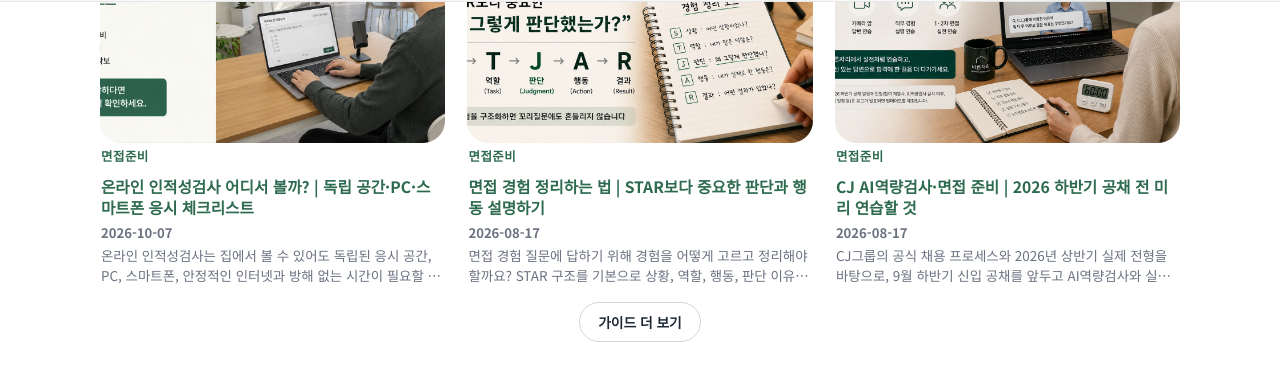
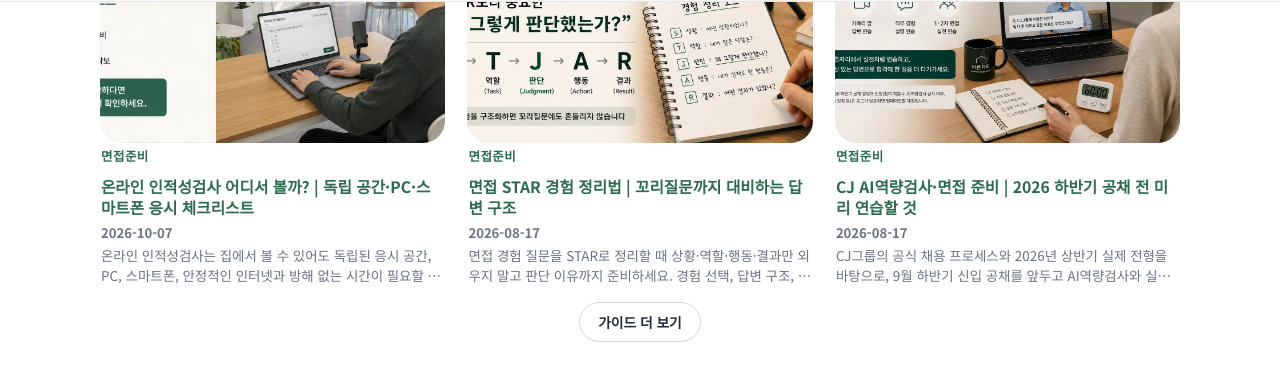
Before and after one commit to bareunspace/blog, a Jekyll site: the page built from index.html, in a window 1280 px wide and 900 px high, scrolled down 3112 px. Shown: the part 85-457 px from the top of the window. Built offline with Jekyll 4.4.1, drawn with Linux system fonts in a browser that asks for light colours.

Commit message:
Fine-tune interview STAR experience guide

```diff
--- a/_posts/2026-08-17-interview-experience-star-guide.md
+++ b/_posts/2026-08-17-interview-experience-star-guide.md
@@ -1,7 +1,7 @@
 ---
 layout: default
-title: 면접 경험 정리하는 법 | STAR보다 중요한 판단과 행동 설명하기
-description: 면접 경험 질문에 답하기 위해 경험을 어떻게 고르고 정리해야 할까요? STAR 구조를 기본으로 상황, 역할, 행동, 판단 이유, 결과와 배운 점을 말할 수 있도록 정리하는 방법을 안내합니다.
+title: 면접 STAR 경험 정리법 | 꼬리질문까지 대비하는 답변 구조
+description: 면접 경험 질문을 STAR로 정리할 때 상황·역할·행동·결과만 외우지 말고 판단 이유까지 준비하세요. 경험 선택, 답변 구조, 꼬리질문, 60~90초 말하기 연습까지 정리했습니다.
 category: 면접준비
 keywords: 면접경험정리,면접STAR,STAR면접,면접경험질문,면접답변구조,면접꼬리질문,면접준비,면접연습
 tags:
@@ -24,12 +24,12 @@
   <section id="home">
     <div class="section-inner">
       <p class="section-label">Interview Experience Guide</p>
-      <h1 class="section-title">면접 경험 정리하는 법</h1>
-      <p class="hero-subtitle">STAR를 외우기보다, 내가 왜 그렇게 행동했는지 설명할 수 있게 준비하세요.</p>
-      <p class="section-desc">면접에서 프로젝트, 갈등, 실패, 협업 경험을 묻는 이유는 사건의 줄거리만 듣기 위해서가 아닙니다. 그 상황에서 지원자가 무엇을 맡았고, 무엇을 판단했고, 실제로 어떻게 행동했는지를 확인하려는 질문에 가깝습니다. 그래서 경험 정리는 문장을 외우는 작업보다 내 선택의 이유를 다시 꺼내 말할 수 있게 만드는 작업이 중요합니다.</p>
+      <h1 class="section-title">면접 STAR 경험 정리법</h1>
+      <p class="hero-subtitle">STAR를 외우기보다, “왜 그렇게 판단했는가”까지 설명할 수 있게 준비하세요.</p>
+      <p class="section-desc">면접에서 프로젝트, 갈등, 실패, 협업 경험을 묻는 이유는 사건의 줄거리만 듣기 위해서가 아닙니다. 그 상황에서 지원자가 무엇을 맡았고, 무엇을 판단했고, 실제로 어떻게 행동했는지를 확인하려는 질문에 가깝습니다. 그래서 경험 정리는 문장을 외우는 작업보다 <strong>내 선택의 이유를 다시 꺼내 말할 수 있게 만드는 작업</strong>이 중요합니다.</p>
       <div class="hero-btns">
-        <a href="#five-parts" class="btn-primary">경험 정리 순서 보기</a>
-        <a href="/posts/interview-answer-practice/" class="btn-outline">답변 연습법 보기</a>
+        <a href="#five-parts" class="btn-primary">STAR+판단 구조 보기</a>
+        <a href="#template" class="btn-outline">바로 쓰는 정리 템플릿</a>
       </div>
     </div>
   </section>
@@ -64,13 +64,27 @@
   <section id="five-parts">
     <div class="section-inner">
       <h2 class="section-title">STAR 4칸에 ‘판단 이유’를 하나 더 넣어 정리해보세요</h2>
-      <p class="section-desc">STAR는 경험을 빠뜨리지 않고 정리하는 유용한 틀입니다. 다만 실제 면접에서는 Action만큼 “왜 그렇게 했나요?”가 중요합니다. 바른자리에서는 아래 다섯 질문에 답할 수 있도록 경험을 정리하는 방식을 권합니다.</p>
+      <p class="section-desc">STAR는 경험을 빠뜨리지 않고 정리하는 유용한 틀입니다. 다만 실제 면접에서는 Action만큼 “왜 그렇게 했나요?”가 중요합니다. 아래 다섯 질문에 답할 수 있도록 경험을 정리하면 꼬리질문에도 훨씬 자연스럽게 이어갈 수 있습니다.</p>
       <div class="about-principle-grid">
         <article class="about-principle-item" data-step="01"><h3>Situation · 어떤 상황이었나</h3><p>배경 설명은 짧게 합니다. 언제, 어떤 목표나 문제가 있었는지만 면접관이 이해할 정도로 정리합니다.</p></article>
         <article class="about-principle-item" data-step="02"><h3>Task · 내 역할은 무엇이었나</h3><p>팀의 목표와 내 책임을 분리합니다. “저희가”만 반복하면 본인의 기여를 확인하기 어렵습니다.</p></article>
         <article class="about-principle-item" data-step="03"><h3>Judgment · 왜 그 방법을 골랐나</h3><p>가능했던 선택지와 당시 고려한 기준을 떠올립니다. 이 부분이 꼬리질문 대응의 핵심 재료가 됩니다.</p></article>
         <article class="about-principle-item" data-step="04"><h3>Action · 실제로 무엇을 했나</h3><p>회의했다, 노력했다 같은 표현보다 조사했다, 제안했다, 우선순위를 바꿨다처럼 본인의 행동이 보이는 동사를 사용합니다.</p></article>
         <article class="about-principle-item" data-step="05"><h3>Result · 무엇이 달라졌나</h3><p>성과뿐 아니라 실패했다면 무엇을 확인했고 이후 행동이 어떻게 달라졌는지까지 정리합니다.</p></article>
+      </div>
+    </div>
+  </section>
+
+  <section id="template" class="guide-summary-section">
+    <div class="section-inner">
+      <h2 class="section-title">바로 써볼 수 있는 경험 정리 템플릿</h2>
+      <p class="section-desc">문장을 길게 쓰기보다 아래 다섯 줄을 먼저 채운 뒤, 노트를 덮고 말해보세요.</p>
+      <div class="about-highlight-grid">
+        <article class="about-highlight-card"><h3>1. 상황</h3><p>“당시 ○○한 목표/문제가 있었습니다.”</p></article>
+        <article class="about-highlight-card"><h3>2. 역할</h3><p>“그중 제가 맡은 역할은 ○○였습니다.”</p></article>
+        <article class="about-highlight-card"><h3>3. 판단</h3><p>“○○라고 판단해 이 방법을 선택했습니다.”</p></article>
+        <article class="about-highlight-card"><h3>4. 행동</h3><p>“그래서 직접 ○○하고, ○○를 바꿨습니다.”</p></article>
+        <article class="about-highlight-card"><h3>5. 결과</h3><p>“그 결과 ○○가 달라졌고, 이후에는 ○○하게 됐습니다.”</p></article>
       </div>
     </div>
   </section>
@@ -100,7 +114,18 @@
       </div>
       <div class="hero-btns">
         <a href="/posts/interview-answer-practice/" class="btn-primary">60분 면접 답변 연습법</a>
-        <a href="/ai-interview/" class="btn-outline">AI 모의면접 데모</a>
+        <a href="/posts/1-minute-self-introduction-guide/" class="btn-outline">1분 자기소개 가이드</a>
+      </div>
+    </div>
+  </section>
+
+  <section id="faq" class="guide-summary-section">
+    <div class="section-inner">
+      <h2 class="section-title">면접 STAR 경험 정리 FAQ</h2>
+      <div class="faq-list">
+        <details class="faq-item"><summary>STAR 순서를 꼭 그대로 말해야 하나요?</summary><div class="faq-answer"><p>꼭 순서를 기계적으로 읽을 필요는 없습니다. 면접관이 상황을 이해할 만큼 배경을 짧게 설명한 뒤, 본인의 역할·판단·행동·결과가 빠지지 않게 말하는 것이 더 중요합니다.</p></div></details>
+        <details class="faq-item"><summary>성과가 큰 경험만 준비해야 하나요?</summary><div class="faq-answer"><p>그렇지 않습니다. 작은 경험이라도 본인의 역할과 판단이 분명하고, 왜 그렇게 행동했는지 설명할 수 있다면 좋은 면접 소재가 될 수 있습니다.</p></div></details>
+        <details class="faq-item"><summary>경험 답변은 몇 개 준비하면 좋나요?</summary><div class="faq-answer"><p>숫자를 고정하기보다 협업·문제 해결·실패·성과·새로운 시도처럼 서로 다른 상황의 경험을 몇 개 골라두고, 하나의 경험을 여러 질문에 억지로 끼워 넣지 않는 것이 좋습니다.</p></div></details>
       </div>
     </div>
   </section>
@@ -112,7 +137,7 @@
       <p class="section-desc">바른자리는 면접 코칭이나 합격을 보장하는 서비스가 아닙니다. 준비한 답변을 직접 말하고 휴대폰으로 녹화하며 반복 연습할 수 있는 프라이빗 공간입니다. 글로 정리한 경험이 실제 질문에서도 자연스럽게 나오는지 확인하는 데 활용할 수 있습니다.</p>
       <div class="hero-btns">
         <a href="/interview/" class="btn-outline">면접준비 가이드 전체 보기</a>
-        <a href="https://m.place.naver.com/place/2041312316/ticket" target="_blank" rel="noopener noreferrer" class="btn-primary">면접 연습 시간 예약</a>
+        <a href="/booking/" class="btn-primary" data-cta="interview_star_booking">면접 연습 시간 확인하기</a>
       </div>
     </div>
   </section>
```
